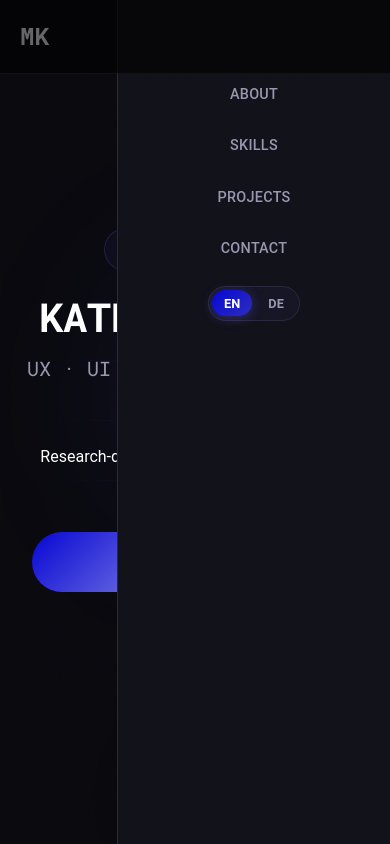
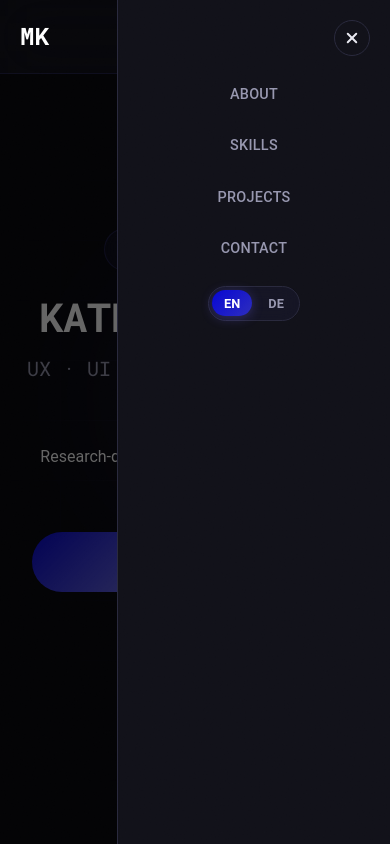
Before and after one commit to Moeckl-kathrin/Portfolio, a React (Vite) app: page / in a window 390 px wide. Both pictures are taken after a click on the button "Open menu". Shown: the top 844 px of the page. Built offline with nearby package versions, Linux system fonts and the light colour scheme.

Commit message:
add x to sidebar

```diff
--- a/src/components/Navbar.tsx
+++ b/src/components/Navbar.tsx
@@ -1,4 +1,5 @@
-import { useState } from 'react';
+import { useState, useEffect } from 'react';
+import { createPortal } from 'react-dom';
 import { Link, useLocation } from 'react-router-dom';
 import { useLanguage } from '../i18n/LanguageContext';
 
@@ -19,16 +20,23 @@ export default function Navbar() {
     el?.scrollIntoView({ behavior: 'smooth' });
   };
 
+  // Prevent body scroll when mobile menu is open
+  useEffect(() => {
+    document.body.style.overflow = menuOpen ? 'hidden' : '';
+    return () => { document.body.style.overflow = ''; };
+  }, [menuOpen]);
+
   return (
+    <>
       <nav className="navbar">
         <Link to="/" className="navbar__logo">
           MK
         </Link>
 
         <button
-        className="navbar__hamburger"
+          className={`navbar__hamburger${menuOpen ? ' navbar__hamburger--open' : ''}`}
           onClick={() => setMenuOpen(!menuOpen)}
-        aria-label="Toggle menu"
+          aria-label={menuOpen ? 'Close menu' : 'Open menu'}
         >
           <span />
           <span />
@@ -36,9 +44,14 @@ export default function Navbar() {
         </button>
 
         <ul className={`navbar__links${menuOpen ? ' navbar__links--open' : ''}`}>
-        {menuOpen && (
-          <li className="navbar__overlay" onClick={() => setMenuOpen(false)} />
-        )}
+          <button
+            className="navbar__close"
+            onClick={() => setMenuOpen(false)}
+            aria-label="Close menu"
+          >
+            <span />
+            <span />
+          </button>
           <li>
             <a href="#about" onClick={(e) => { e.preventDefault(); scrollTo('about'); }}>
               {t.nav.about}
@@ -77,5 +90,11 @@ export default function Navbar() {
           </li>
         </ul>
       </nav>
+
+      {menuOpen && createPortal(
+        <div className="navbar__overlay" onClick={() => setMenuOpen(false)} />,
+        document.body
+      )}
+    </>
   );
 }
--- a/src/styles/global.css
+++ b/src/styles/global.css
@@ -82,7 +82,7 @@ img {
   top: 0;
   left: 0;
   right: 0;
-  z-index: 100;
+  z-index: 1000;
   padding: 1.25rem 2rem;
   display: flex;
   align-items: center;
@@ -171,6 +171,51 @@ img {
   box-shadow: 0 2px 12px rgba(108, 99, 255, 0.3);
 }
 
+/* Close button inside sidebar (mobile only) */
+.navbar__close {
+  display: none;
+}
+
+@media (max-width: 768px) {
+  .navbar__close {
+    display: flex;
+    align-items: center;
+    justify-content: center;
+    position: absolute;
+    top: 1.25rem;
+    right: 1.25rem;
+    width: 36px;
+    height: 36px;
+    background: none;
+    border: 1px solid var(--color-border);
+    border-radius: 50%;
+    cursor: pointer;
+    padding: 0;
+    transition: all var(--transition);
+  }
+
+  .navbar__close:hover {
+    border-color: var(--color-accent);
+    background: rgba(108, 99, 255, 0.1);
+  }
+
+  .navbar__close span {
+    position: absolute;
+    width: 14px;
+    height: 2px;
+    background: var(--color-text);
+    border-radius: 2px;
+  }
+
+  .navbar__close span:nth-child(1) {
+    transform: rotate(45deg);
+  }
+
+  .navbar__close span:nth-child(2) {
+    transform: rotate(-45deg);
+  }
+}
+
 /* Mobile Menu */
 .navbar__hamburger {
   display: none;
@@ -188,6 +233,19 @@ img {
   background: var(--color-text);
   border-radius: 2px;
   transition: all var(--transition);
+}
+
+.navbar__hamburger--open span:nth-child(1) {
+  transform: translateY(7px) rotate(45deg);
+}
+
+.navbar__hamburger--open span:nth-child(2) {
+  opacity: 0;
+  transform: scaleX(0);
+}
+
+.navbar__hamburger--open span:nth-child(3) {
+  transform: translateY(-7px) rotate(-45deg);
 }
 
 @media (max-width: 768px) {
@@ -217,8 +275,12 @@ img {
   .navbar__overlay {
     position: fixed;
     inset: 0;
-    background: rgba(0,0,0,0.6);
-    z-index: -1;
+    background: rgba(0, 0, 0, 0.6);
+    z-index: 999;
+  }
+
+  .navbar__links {
+    z-index: 999;
   }
 }
 
@@ -516,6 +578,7 @@ img {
   max-width: 600px;
   margin: 0 auto 3rem;
   font-size: 1.05rem;
+  text-transform: none;
 }
 
 /* ====== ABOUT ====== */
```
Lines whose indentation alone changed are shown as unchanged.
